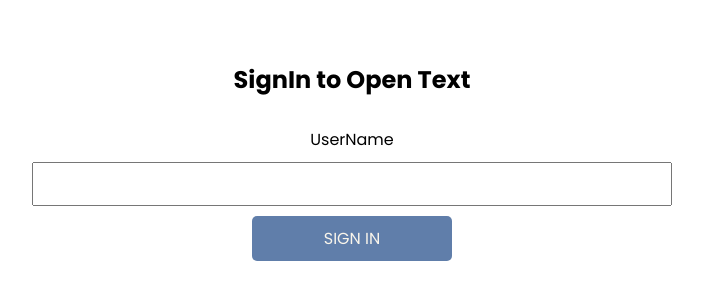
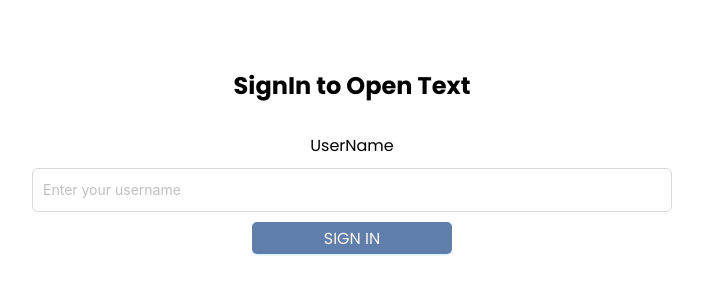
Before and after one commit to Puru80/react-chat-app, a React (Vite) app in the folder client/: page / in a window 1280 px wide. Shown: the part 234-534 px from the top of the page, without its empty margins (288-991 px from the left). Built offline with nearby package versions, Linux system fonts and the light colour scheme; no server answers.

Commit message:
adde Ant Design library

```diff
--- a/client/package.json
+++ b/client/package.json
@@ -10,6 +10,7 @@
     "preview": "vite preview"
   },
   "dependencies": {
+    "antd": "^5.19.0",
     "react": "^18.3.1",
     "react-dom": "^18.3.1",
     "react-router-dom": "^6.24.0",
--- a/client/src/components/ChatBody.jsx
+++ b/client/src/components/ChatBody.jsx
@@ -1,6 +1,7 @@
 import React from "react";
 import { useNavigate } from "react-router-dom";
 import "../index.css";
+import { Button } from "antd";
 
 const ChatBody = ({ messages, typingStatus, lastMessageRef, socket }) => {
   const navigate = useNavigate();
@@ -29,9 +30,9 @@
     <>
       <header className="chat__mainHeader">
         <p>Hangout With Sockets</p>
-        <button className="leaveChat__btn" onClick={handleLeaveChat}>
+        <Button className="leaveChat__btn" onClick={handleLeaveChat}>
           LEAVE CHAT
-        </button>
+        </Button>
       </header>
 
       <div className="message__container">
@@ -53,14 +54,6 @@
           )
         )}
 
-        {/* {<div className="message__status">
-          {typingStatus &&
-          typingStatus.userName &&
-          typingStatus.userName.length > 0 ? (
-            <p>{typingStatus.userName} is typing...</p>
-          ) : null}
-        </div>} */}
-
         <div>
           {renderTypingIndicator()}
         </div>
--- a/client/src/components/ChatFooter.jsx
+++ b/client/src/components/ChatFooter.jsx
@@ -1,4 +1,5 @@
 import React, { useState, useEffect, useRef } from "react";
+import { Button, Input } from "antd";
 
 const ChatFooter = ({ socket }) => {
   const [message, setMessage] = useState("");
@@ -30,11 +31,6 @@
     handleTyping();
   };
 
-  // const handleTyping = () => {
-  //   if(message === "") return;
-  //   socket.emit("typing", { socketId: `${socket.id}` });
-  // };
-
   const handleTyping = () => {
     if (!isTyping) {
       setIsTyping(true);
@@ -52,7 +48,7 @@
   return (
     <div className="chat__footer">
       <form className="form" onSubmit={handleSendMessage}>
-        <input
+        <Input
           type="text"
           placeholder="Write message"
           className="message"
@@ -60,7 +56,9 @@
           onChange={(e) => setMessage(e.target.value)}
           onKeyUp={handleTyping}
         />
-        <button className="sendBtn">SEND</button>
+        <Button type="primary" htmlType="submit" className="sendBtn">
+          SEND
+        </Button>
       </form>
     </div>
   );
--- a/client/src/components/Home.jsx
+++ b/client/src/components/Home.jsx
@@ -1,6 +1,7 @@
 import React, { useState } from "react";
 import { useNavigate } from "react-router-dom";
 import "../index.css";
+import { Button, Input } from "antd";
 
 const Home = ({socket}) => {
   const navigate = useNavigate();
@@ -19,7 +20,8 @@
     <form className="home__container" onSubmit={handleSubmit}>
       <h2 className="home__header">SignIn to Open Text</h2>
       <label htmlFor="userName">UserName</label>
-      <input
+      <Input
+        placeholder="Enter your username"
         type="text"
         minLength={6}
         name="username"
@@ -28,7 +30,7 @@
         value={username}
         onChange={(e) => setUserName(e.target.value)}
       />
-      <button className="home__cta">SIGN IN</button>
+      <Button type="primary" htmlType="submit" className="home__cta">SIGN IN</Button>
     </form>
   );
 };
```
Also changed, not shown: 1 other file (tests, documents, lock files or other folders).
